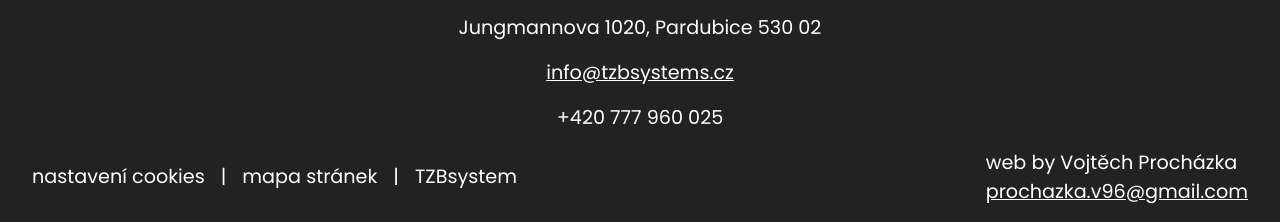
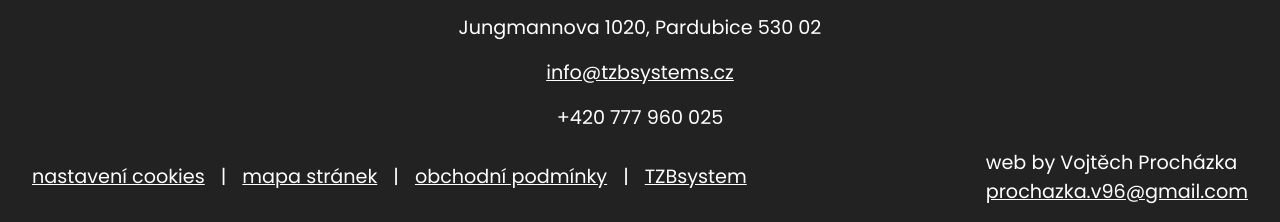
Before and after one commit to Vojta96/TZBsystems, a plain HTML site: page public/index.html in a window 1280 px wide. Shown: the part 7601-7823 px from the top of the page. Drawn offline with nearby package versions, Linux system fonts and the light colour scheme.

Commit message:
footer links

```diff
--- a/public/index.html
+++ b/public/index.html
@@ -827,11 +827,13 @@
     <a href="tel:+420777960025" class="phone-number">+420 777 960 025</a>
     <div class="footer-bottom">
       <div class="footer-menu">
-        <a>nastavení cookies</a>
+        <a href="./cookies.html">nastavení cookies</a>
         <p>|</p>
-        <a>mapa stránek</a>
+        <a href="./sitemap.html">mapa stránek</a>
         <p>|</p>
-        <a>TZBsystem</a>
+        <a href="./obchodni-podminky.html">obchodní podmínky</a>
+        <p>|</p>
+        <a href="https://tzbsystem.cz/">TZBsystem</a>
       </div>
       <div id="creator">
         <p>web by Vojtěch Procházka </p>
```
